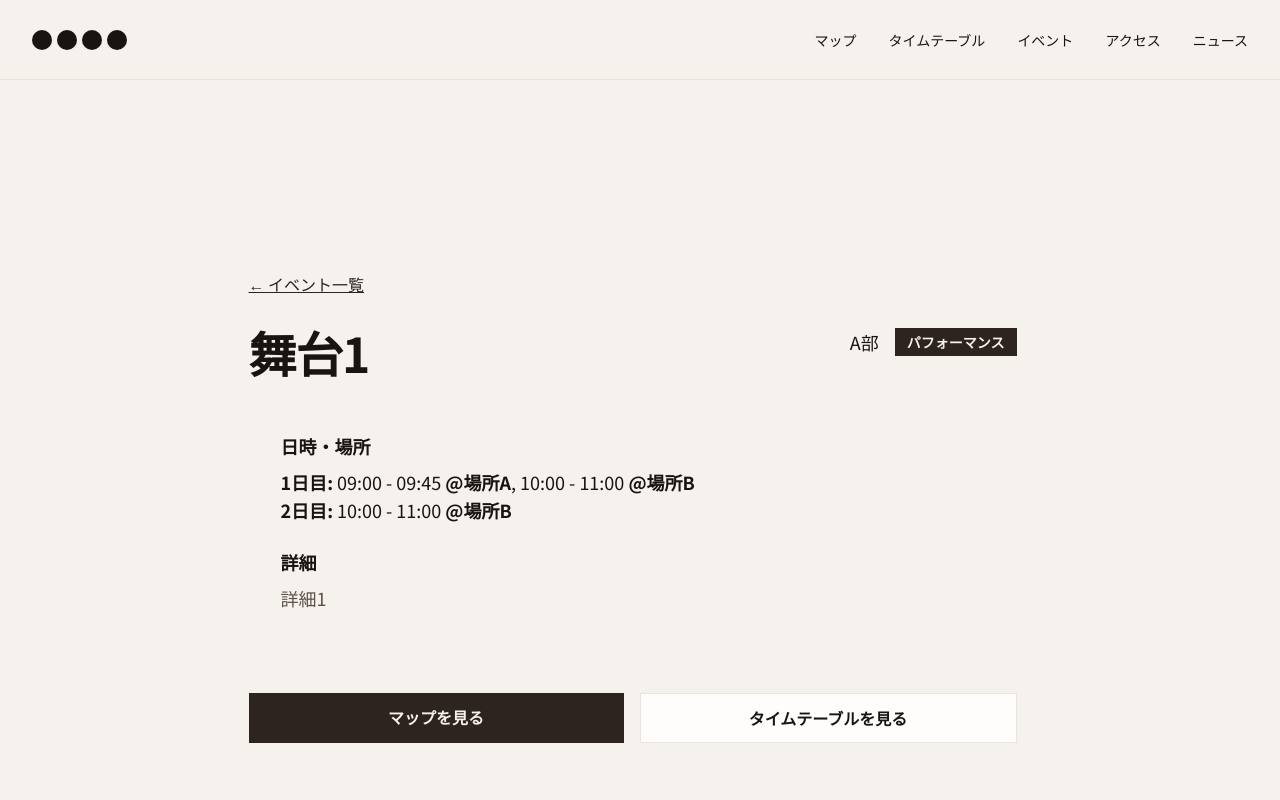
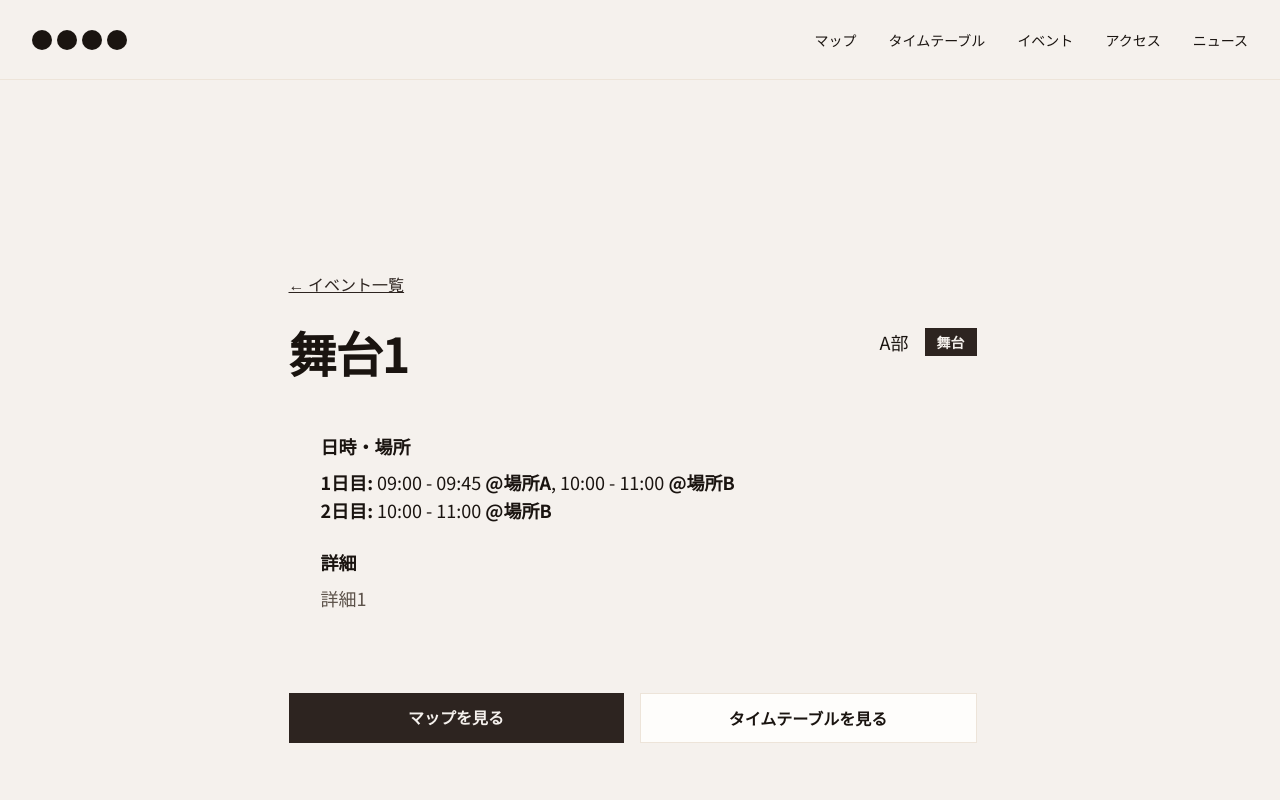
Before and after one commit to kobehs-butsuri/bunkasai0, a Next.js app: page /event/perf-001 in a window 1280 px wide. Shown: the top 800 px of the page. Built offline with nearby package versions, Linux system fonts and the light colour scheme.

Commit message:
余白の修正

```diff
--- a/src/app/access/content.tsx
+++ b/src/app/access/content.tsx
@@ -24,7 +24,7 @@ export default function Access() {
         <div className="max-w-7xl mx-auto">
             <title>アクセス</title>
             {/* Location Information */}
-            <div className="grid md:grid-cols-2 grid-rows-1 gap-12 mb-24">
+            <div className="grid md:grid-cols-2 grid-rows-1 gap-12 mb-24 mx-10">
                 <ParallaxContainer offset={scrollY * 0.35}>
                     <div>
                         <h2 className="text-3xl font-bold text-foreground mb-6">会場情報</h2>
@@ -60,7 +60,7 @@ export default function Access() {
 
             {/* Additional Information */}
             <ParallaxContainer offset={scrollY * 0.2}>
-                <div className="border-l-4 border-primary mt-20 pl-8">
+                <div className="border-l-4 border-primary mt-20 pl-8 mx-10">
                     <h2 className="text-2xl font-bold text-foreground mb-4">注意事項</h2>
                     <ul className="space-y-3 text-foreground/80">
                         <li>注意書き1</li>
--- a/src/app/event/[id]/page.tsx
+++ b/src/app/event/[id]/page.tsx
@@ -61,19 +61,19 @@ export default async function EventDetailPage({ params }: EventDetailPageProps)
     return (
         <div className="pt-28 pb-28 max-w-3xl mx-auto">
             {/* Back link */}
-            <Link href="/event" className="text-primary underline mb-8 inline-block hover:opacity-75">
+            <Link href="/event" className="text-primary underline mb-8 inline-block hover:opacity-75 mx-10">
                 ← イベント一覧
             </Link>
 
             {/* Event header */}
-            <div className="mb-12">
+            <div className="mb-12 mx-10">
                 <div className="flex items-start gap-4 mb-6">
                     <h1 className="text-5xl font-bold tracking-tight text-balance flex-1">{event.name}</h1>
                     <div>
                         <p className="text-lg">{event.organization}</p>
                     </div>
                     <span className="text-sm bg-primary bg-opacity-20 text-background px-3 py-1 font-bold flex-shrink-0">
-                        {isPerformance ? 'パフォーマンス' : '展示'}
+                        {isPerformance ? '舞台' : '展示'}
                     </span>
                 </div>
 
@@ -125,7 +125,7 @@ export default async function EventDetailPage({ params }: EventDetailPageProps)
             </div>
 
             {/* Navigation */}
-            <div className="flex gap-4">
+            <div className="flex gap-4 mx-10">
                 <Link
                     href="/map"
                     className="flex-1 bg-primary text-background py-3 font-bold hover:opacity-90 transition-opacity text-center"
--- a/src/app/event/content.tsx
+++ b/src/app/event/content.tsx
@@ -13,7 +13,7 @@ export default function EventsPage() {
     const exhibitions = festivalData.exhibitions as Exhibition[]
     const days = festivalData.festival.days as Day[]
 
-    // パフォーマンスと展示を統合
+    // 舞台と展示を統合
     const allEvents: UnifiedEvent[] = useMemo(() => {
         const perfEvents: UnifiedEvent[] = performances.map(p => ({
             ...p,
@@ -40,7 +40,7 @@ export default function EventsPage() {
         const matchesOrg = !filterOrganization || event.organization === filterOrganization
         const matchesCategory = !filterCategory || event.category === filterCategory
 
-        // パフォーマンスの場合は日程フィルタを適用
+        // 舞台の場合は日程フィルタを適用
         const matchesDay = !filterDay ||
             (event.category === 'performance' && event.schedules?.some(s => s.dayId === filterDay)) ||
             event.category === 'exhibition' // 展示は日程フィルタ無視
@@ -122,7 +122,7 @@ export default function EventsPage() {
                                 className="w-full bg-input border border-border px-4 py-3 text-foreground focus:outline-none focus:ring-2 focus:ring-primary"
                             >
                                 <option value="">全て表示</option>
-                                <option value="performance">パフォーマンス</option>
+                                <option value="performance">舞台</option>
                                 <option value="exhibition">展示</option>
                             </select>
                         </div>
@@ -158,7 +158,7 @@ export default function EventsPage() {
                             <div className="flex items-start justify-between mb-4">
                                 <h3 className="text-xl font-bold text-primary">{event.name}</h3>
                                 <span className="text-xs text-background bg-primary bg-opacity-20 px-2 py-1 font-bold flex-shrink-0 ml-2">
-                                    {event.category === 'performance' ? 'パフォーマンス' : '展示'}
+                                    {event.category === 'performance' ? '舞台' : '展示'}
                                 </span>
                             </div>
                             <div className="space-y-3 text-sm">
--- a/src/app/news/content.tsx
+++ b/src/app/news/content.tsx
@@ -4,6 +4,7 @@ import {useState, useMemo, useEffect} from "react"
 import newsData from "@/data/news.json"
 import { X } from 'lucide-react';
 import {useSetPageTitle} from "@/hooks/page-title-context";
+import useMobile from "@/hooks/use-mobile";
 
 interface News {
     title: string
@@ -39,17 +40,7 @@ export default function NewsPage() {
 
     const [selectedId, setSelectedId] = useState<string | null>(null)
     const [isDrawerOpen, setIsDrawerOpen] = useState(false)
-    const [isMobile, setIsMobile] = useState(false)
-
-    useEffect(() => {
-        const checkMobile = () => {
-            setIsMobile(window.innerWidth < 768) // md breakpoint
-        }
-
-        checkMobile()
-        window.addEventListener('resize', checkMobile)
-        return () => window.removeEventListener('resize', checkMobile)
-    }, [])
+    const isMobile = useMobile()
 
     useEffect(() => {
         const handleHashChange = () => {
@@ -121,7 +112,7 @@ export default function NewsPage() {
                 {/* Desktop: Two Column Layout */}
                 <div className="hidden md:grid md:grid-cols-3 md:gap-8">
                     {/* Left: News List */}
-                    <div className="md:col-span-1 space-y-3 overflow-y-auto">
+                    <div className="md:col-span-1 space-y-0 overflow-y-auto">
                         {newsWithId.map((item) => (
                             <button
                                 key={item.id}
@@ -163,7 +154,7 @@ export default function NewsPage() {
                 </div>
 
                 {/* Mobile: List with Drawer */}
-                <div className="md:hidden space-y-4">
+                <div className="md:hidden space-y-0">
                     {newsWithId.map((item) => (
                         <button
                             key={item.id}
--- a/src/app/policy/content.tsx
+++ b/src/app/policy/content.tsx
@@ -7,7 +7,7 @@ export default function Policy() {
     useSetPageTitle("サイトポリシー")
     return (
         <div className="max-w-7xl mx-auto">
-            <div className="space-y-12">
+            <div className="space-y-12 mx-10">
                 <section>
                     <h2 className="text-3xl font-bold text-foreground mb-6">著作権について</h2>
                     <div className="prose prose-neutral max-w-none">
```
